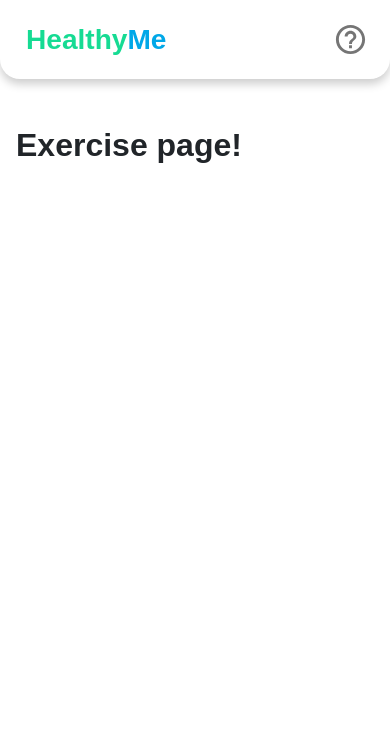
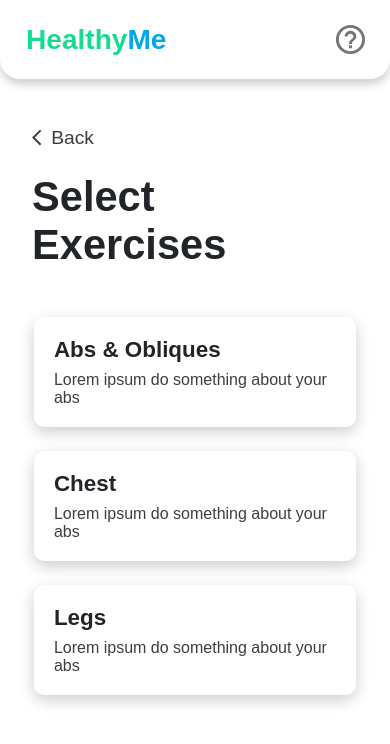
Before and after one commit to rpangarego/healthyme, a React (Create React App) app: page /exercises in a window 390 px wide. Shown: the top 744 px of the page. Built offline with nearby package versions, Linux system fonts and the light colour scheme.

Commit message:
create exercise views

```diff
--- a/src/App.js
+++ b/src/App.js
@@ -2,6 +2,7 @@ import "./App.css";
 import Header from "./components/partials/Header";
 import Home from "./components/Home";
 import Exercises from "./components/Exercises";
+import ExerciseDetails from "./components/ExerciseDetails";
 import Foods from "./components/Foods";
 import PageNotFound from "./components/PageNotFound";
 import { BrowserRouter as Router, Route, Switch } from "react-router-dom";
@@ -16,6 +17,7 @@ function App() {
           <Switch>
             <Route exact path="/" component={Home} />
             <Route exact path="/exercises" component={Exercises} />
+            <Route exact path="/exercises/:id" component={ExerciseDetails} />
             <Route exact path="/foods" component={Foods} />
             <Route component={PageNotFound} />
           </Switch>
--- /dev/null
+++ b/src/components/ExerciseDetails/index.css
@@ -0,0 +1,47 @@
+.exercise-info h1 {
+  text-align: center;
+  margin-bottom: 15px;
+}
+
+.info-details {
+  display: flex;
+  justify-content: center;
+  align-items: center;
+  margin-bottom: 15px;
+}
+
+.info-details .more-details:nth-child(1) {
+  border-right: 1px solid black;
+}
+
+.more-details {
+  padding: 10px 20px;
+  text-align: center;
+}
+
+.more-details h5 {
+  font-size: 1.5rem;
+}
+
+a.start-exercise {
+  width: fit-content;
+  display: flex;
+  margin: 0 auto;
+  padding: 8px 25px;
+  align-items: center;
+  /* background-color: var(--clr-white); */
+  /* border: 1px solid var(--clr-gray-draker); */
+  border-radius: 50px;
+  outline: none;
+  box-shadow: 0 3px 15px rgba(0, 0, 0, 0.2);
+  cursor: pointer;
+  transition: padding 200ms ease-in-out;
+}
+
+a.start-exercise:hover {
+  padding: 8px 18px;
+}
+
+a.start-exercise .MuiSvgIcon-root {
+  margin-right: 6px;
+}
--- /dev/null
+++ b/src/components/ExerciseDetails/index.js
@@ -0,0 +1,56 @@
+import React from "react";
+import "./index.css";
+import Breadcrumb from "../partials/Breadcrumb";
+import PlayCircleOutlineIcon from "@material-ui/icons/PlayCircleOutline";
+import { Link } from "react-router-dom";
+import ExerciseDetailContent from "../partials/ExerciseDetailContent";
+
+const ExerciseDetails = () => {
+  return (
+    <div className="exercise-details">
+      <Breadcrumb goBackText="Exercises" backTo="/exercises" />
+
+      <div className="exercise-info">
+        <h1>Abs & Obliques</h1>
+        <div className="info-details">
+          <div className="more-details">
+            <h5>15</h5>
+            <p>Minutes</p>
+          </div>
+          <div className="more-details">
+            <h5>8</h5>
+            <p>Exercises</p>
+          </div>
+        </div>
+
+        <Link to="/exercises/123456/start-exercise" className="start-exercise">
+          <PlayCircleOutlineIcon />
+          Start Exercise
+        </Link>
+
+        <div className="exercise-content">
+          <ExerciseDetailContent
+            imageURL="/images/homer-simpson.png"
+            imageALT="its a pic"
+            exerciseName="AB Stretch"
+            exerciseDuration="20sec"
+          />
+          <ExerciseDetailContent
+            imageURL="/images/homer-simpson.png"
+            imageALT="its a pic"
+            exerciseName="Jumping Jacks"
+            exerciseDuration="20sec"
+          />
+          <ExerciseDetailContent
+            imageURL="/images/homer-simpson.png"
+            imageALT="its a pic"
+            exerciseName="Spiderman Push-ups"
+            exerciseDuration="20sec"
+          />
+        </div>
+      </div>
+    </div>
+  );
+};
+
+export default ExerciseDetails;
--- a/src/components/Exercises/index.css
+++ b/src/components/Exercises/index.css
@@ -0,0 +1,64 @@
+/* .title {
+  font-size: 1.5rem;
+  text-align: center;
+  margin: 2.5rem;
+} */
+
+.exercises-content {
+  display: flex;
+  flex-direction: row;
+  justify-content: center;
+  gap: 2.5rem;
+}
+
+.exercises-content a {
+  width: 100%;
+  max-width: 250px;
+}
+
+.exercise-option {
+  width: 100%;
+  padding: 20px;
+  background-color: var(--clr-white);
+  border-radius: 10px;
+  box-shadow: 0 5px 15px rgba(0, 0, 0, 0.2);
+  cursor: pointer;
+}
+
+.exercise-option h3 {
+  font-size: 1.4rem;
+  margin-bottom: 8px;
+}
+
+.exercise-option p {
+  color: var(--clr-font-sec);
+}
+
+@media screen and (max-width: 800px) {
+  .exercise-option {
+    min-height: 160px;
+  }
+}
+
+@media screen and (max-width: 420px) {
+  .title {
+    margin: 1.5rem 0 3rem 1rem;
+    max-width: 300px;
+    text-align: left;
+    /* font-size: 1.rem; */
+  }
+
+  .exercises-content {
+    flex-direction: column;
+    gap: 1.5rem;
+  }
+
+  .exercises-content a {
+    max-width: 90%;
+    margin: 0 auto;
+  }
+
+  .exercise-option {
+    min-height: 0;
+  }
+}
--- a/src/components/Exercises/index.js
+++ b/src/components/Exercises/index.js
@@ -1,9 +1,35 @@
 import React from "react";
+import "./index.css";
+import { Link } from "react-router-dom";
+import Title from "../partials/Title";
+import Breadcrumb from "../partials/Breadcrumb";
 
 const Exercises = () => {
   return (
     <div className="exercises">
-      <h1>Exercise page!</h1>
+      <Breadcrumb />
+      <Title title="Select Exercises" />
+
+      <div className="exercises-content">
+        <Link to="exercises/123456">
+          <div className="exercise-option">
+            <h3>Abs & Obliques</h3>
+            <p>Lorem ipsum do something about your abs</p>
+          </div>
+        </Link>
+        <Link to="exercises/123456">
+          <div className="exercise-option">
+            <h3>Chest</h3>
+            <p>Lorem ipsum do something about your abs</p>
+          </div>
+        </Link>
+        <Link to="exercises/123456">
+          <div className="exercise-option">
+            <h3>Legs</h3>
+            <p>Lorem ipsum do something about your abs</p>
+          </div>
+        </Link>
+      </div>
     </div>
   );
 };
--- a/src/components/Home/index.css
+++ b/src/components/Home/index.css
@@ -1,7 +1,3 @@
-/* .home {
-  border: 1px solid orange;
-} */
-
 h1.home-title {
   margin: 4rem;
   text-align: center;
@@ -12,7 +8,7 @@ h1.home-title {
   display: flex;
   flex-direction: row;
   justify-content: center;
-  gap: 1.5rem;
+  gap: 2rem;
 }
 
 .home-content a {
@@ -33,7 +29,7 @@ h1.home-title {
 
 .menu h3 {
   font-size: 1.5rem;
-  color: var(--clr-font-sec);
+  color: var(--clr-font);
   text-decoration: none;
 }
 
@@ -41,14 +37,15 @@ h1.home-title {
   position: absolute;
   right: 15px;
   bottom: 0;
-  color: var(--clr-font-sec);
-  opacity: 0.5;
+  color: var(--clr-font);
+  opacity: 0.2;
   font-size: 3rem;
 }
 
 @media screen and (max-width: 420px) {
   h1.home-title {
     margin: 0;
+    margin-left: 1rem;
     margin-bottom: 4rem;
     max-width: 300px;
     text-align: left;
@@ -59,10 +56,6 @@ h1.home-title {
     flex-direction: column;
   }
 
-  .menu {
-    box-shadow: 0 5px 10px rgba(0, 0, 0, 0.2);
-  }
-
   .home-content a {
     max-width: 90%;
     margin: 0 auto;
--- a/src/components/partials/Breadcrumb.js
+++ b/src/components/partials/Breadcrumb.js
@@ -3,10 +3,10 @@ import "./Breadcrumb.css";
 import ArrowBackIosIcon from "@material-ui/icons/ArrowBackIos";
 import { Link } from "react-router-dom";
 
-const Breadcrumb = ({ goBackText }) => {
+const Breadcrumb = ({ goBackText, backTo }) => {
   return (
     <div className="breadcrumb">
-      <Link>
+      <Link to={backTo ? backTo : "/"}>
         <ArrowBackIosIcon />
         <h5>{goBackText ? goBackText : "Back"}</h5>
       </Link>
--- /dev/null
+++ b/src/components/partials/ExerciseDetailContent.js
@@ -0,0 +1,21 @@
+import React from "react";
+import "./ExerciseDetailContent.css";
+
+const ExerciseDetailContent = ({
+  imageURL,
+  imageALT,
+  exerciseName,
+  exerciseDuration,
+}) => {
+  return (
+    <div className="content-item">
+      <img src={imageURL} alt={imageURL} />
+      <div className="content-detail">
+        <h3>{exerciseName}</h3>
+        <p>{exerciseDuration}</p>
+      </div>
+    </div>
+  );
+};
+
+export default ExerciseDetailContent;
--- /dev/null
+++ b/src/components/partials/Title.css
@@ -0,0 +1,13 @@
+.title {
+  font-size: 1.3rem;
+  text-align: center;
+  margin: 2.5rem;
+}
+
+@media screen and (max-width: 420px) {
+  .title {
+    margin: 1.5rem 0 3rem 1rem;
+    max-width: 300px;
+    text-align: left;
+  }
+}
--- /dev/null
+++ b/src/components/partials/Title.js
@@ -0,0 +1,12 @@
+import React from "react";
+import "./Title.css";
+
+const Title = ({ title }) => {
+  return (
+    <div className="title">
+      <h1>{title}</h1>
+    </div>
+  );
+};
+
+export default Title;
--- a/src/index.css
+++ b/src/index.css
@@ -4,6 +4,8 @@
   --clr-font: #212529;
   --clr-font-sec: #403d40;
   --clr-white: #fff;
+  --clr-gray: #a6a6a6;
+  --clr-gray-draker: #5e5e5e;
 }
 
 *,
```
Also changed, not shown: src/components/partials/ExerciseDetailContent.css (added), 2 other files (tests, documents, lock files or other folders).
